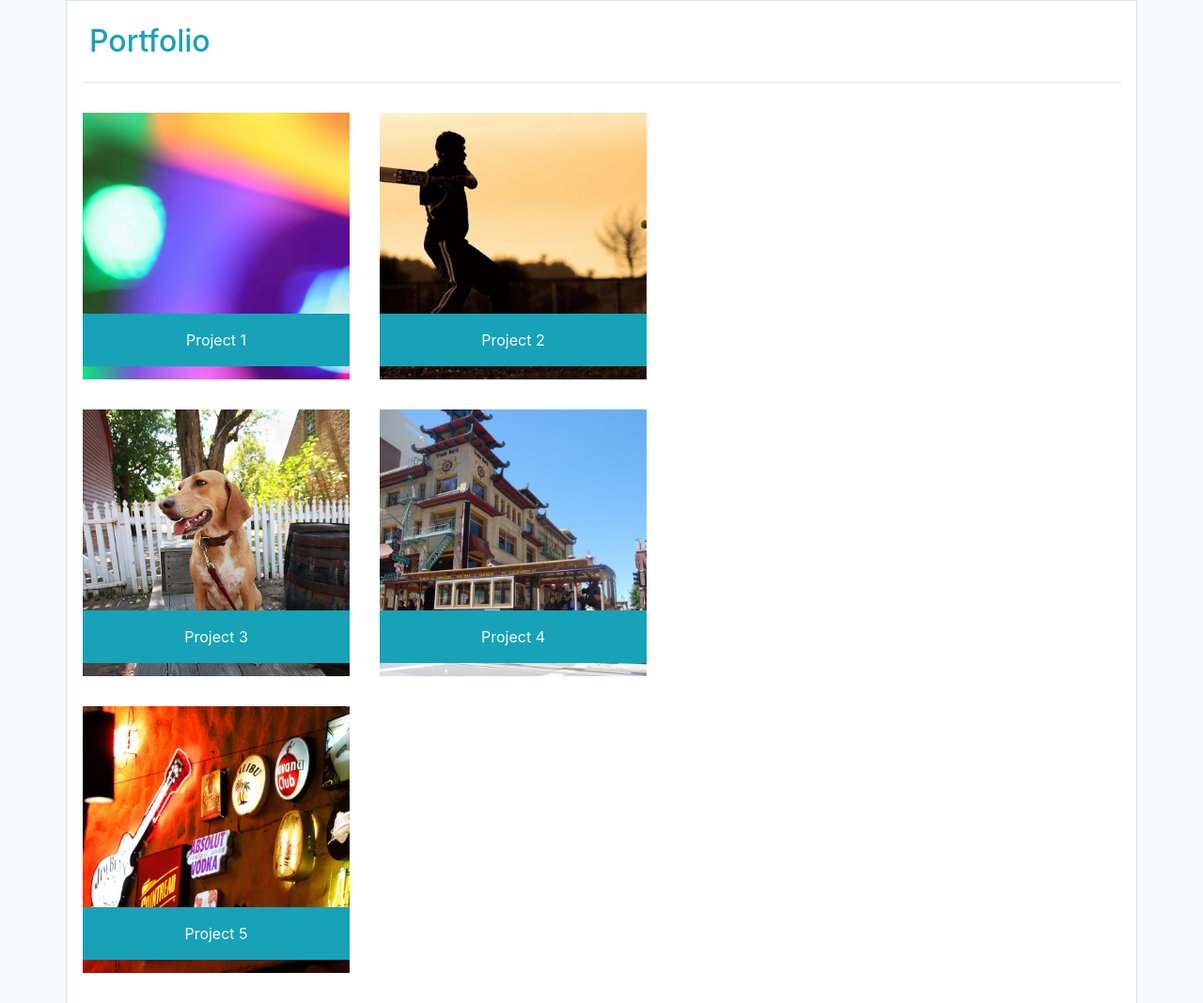
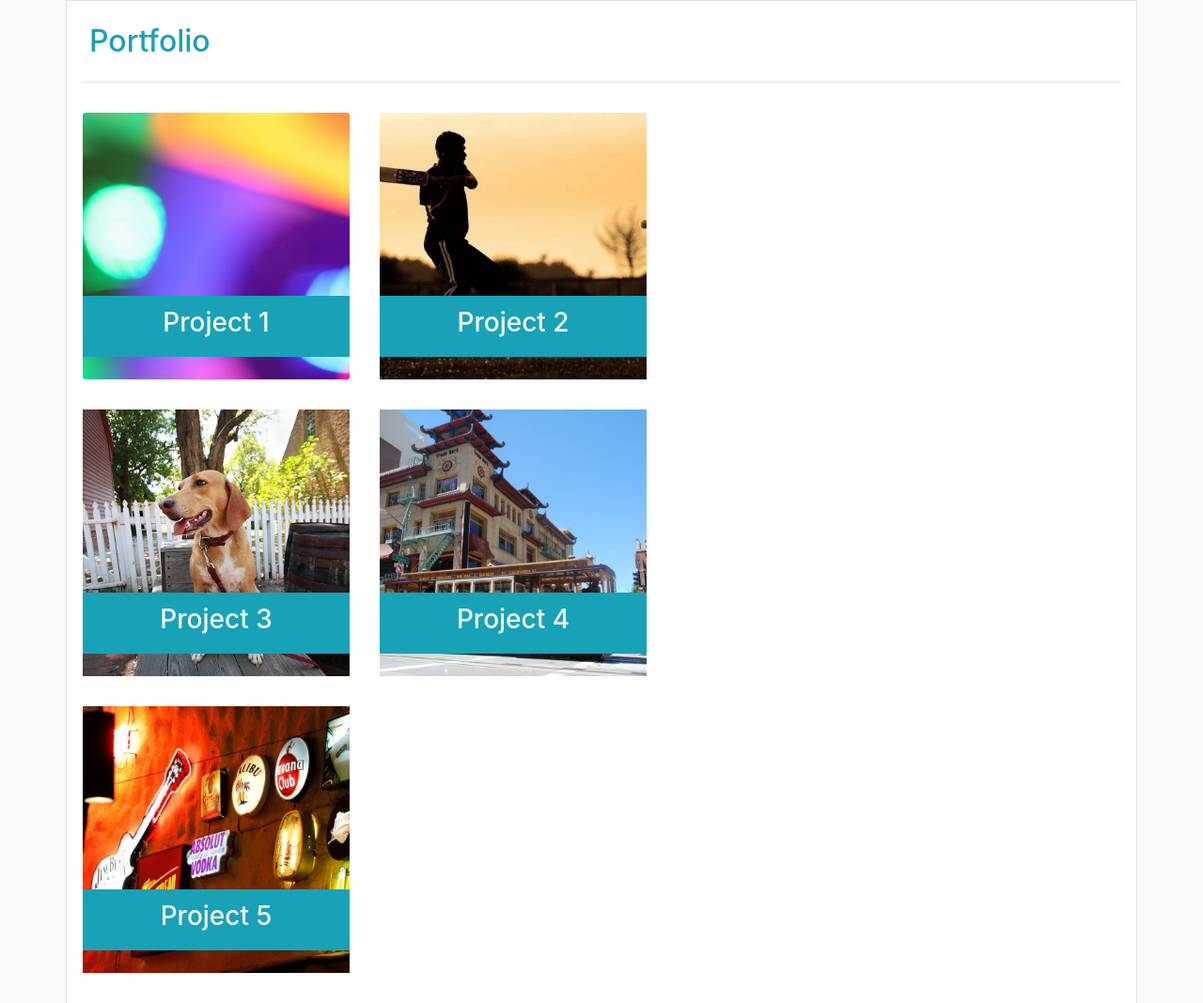
Before and after one commit to rlcarmody/Bootstrap-Portfolio, a plain HTML site: page portfolio.html in a window 1280 px wide. Shown: the part 97-1165 px from the top of the page at 94% size. Drawn offline with nearby package versions, Linux system fonts and the light colour scheme.

Commit message:
Portfolio Overlay without CSS

```diff
--- a/assets/css/style.css
+++ b/assets/css/style.css
@@ -1,7 +1,3 @@
 body {
     min-height: 100vh;
 }
-img ~ div {
-    position: absolute;
-    bottom: 5%;
-}
--- a/portfolio.html
+++ b/portfolio.html
@@ -31,16 +31,26 @@
             <h2 class="text-info p-2">Portfolio</h2>
             <hr>
             <div class="row">
-                <div class="col-md-3 p-0 m-3 position-relative">
-                    <a href="#">
-                        <img src="./assets/images/porfolio1.jpg" alt="Project 1 Image" class="w-100">
-                        <div class="bg-info text-light w-100 text-center p-3">Project 1</div>
+                <div class="col-md-3 p-0 m-3">
+                    <a href="#" class="d-fle">
+                        <img src="./assets/images/porfolio1.jpg" alt="Project 1 Image" class="w-100 h-100 card-img card-img-top">
+                        <div class="card-img-overlay d-flex align-items-end p-0 m-0 mb-4">
+                            <div class="bg-info text-light w-100 text-center h-25 d-flex align-items-center justify-content-center">
+                                <h3>Project
+                                    1</h3>
+                            </div>
+                        </div>
                     </a>
                 </div>
                 <div class="col-md-3 p-0 m-3">
                     <a href="#">
                         <img src="./assets/images/porfolio2.jpg" alt="Project 2 Image" class="w-100">
-                        <div class="bg-info text-light w-100 text-center p-3">Project 2</div>
+                        <div class="card-img-overlay d-flex align-items-end p-0 m-0 mb-4">
+                            <div class="bg-info text-light w-100 text-center h-25 d-flex align-items-center justify-content-center">
+                                <h3>Project
+                                    2</h3>
+                            </div>
+                        </div>
                     </a>
                 </div>
             </div>
@@ -48,13 +58,23 @@
                 <div class="col-md-3 p-0 m-3">
                     <a href="#">
                         <img src="./assets/images/porfolio3.jpg" alt="Project 3 Image" class="w-100">
-                        <div class="bg-info text-light w-100 text-center p-3">Project 3</div>
+                        <div class="card-img-overlay d-flex align-items-end p-0 m-0 mb-4">
+                            <div class="bg-info text-light w-100 text-center h-25 d-flex align-items-center justify-content-center">
+                                <h3>Project
+                                    3</h3>
+                            </div>
+                        </div>
                     </a>
                 </div>
                 <div class="col-md-3 p-0 m-3">
                     <a href="#">
                         <img src="./assets/images/porfolio4.jpg" alt="Project 4 Image" class="w-100">
-                        <div class="bg-info text-light w-100 text-center p-3">Project 4</div>
+                        <div class="card-img-overlay d-flex align-items-end p-0 m-0 mb-4">
+                            <div class="bg-info text-light w-100 text-center h-25 d-flex align-items-center justify-content-center">
+                                <h3>Project
+                                    4</h3>
+                            </div>
+                        </div>
                     </a>
                 </div>
             </div>
@@ -62,7 +82,12 @@
                 <div class="col-md-3 p-0 m-3">
                     <a href="#">
                         <img src="./assets/images/porfolio5.jpg" alt="Project 5 Image" class="w-100">
-                        <div class="bg-info text-light w-100 text-center p-3">Project 5</div>
+                        <div class="card-img-overlay d-flex align-items-end p-0 m-0 mb-4">
+                            <div class="bg-info text-light w-100 text-center h-25 d-flex align-items-center justify-content-center">
+                                <h3>Project
+                                    5</h3>
+                            </div>
+                        </div>
                     </a>
                 </div>
             </div>
```
Also changed, not shown: index.html (+3 -0 lines).
